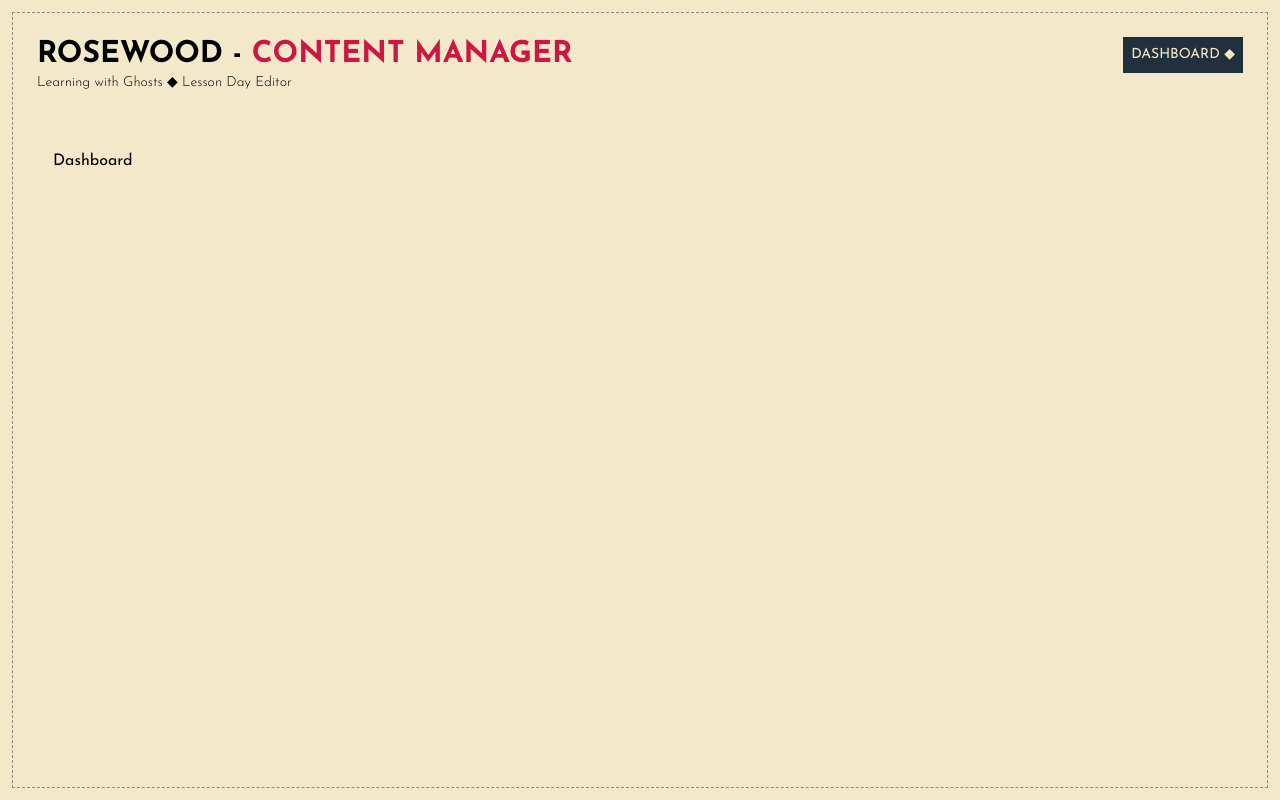
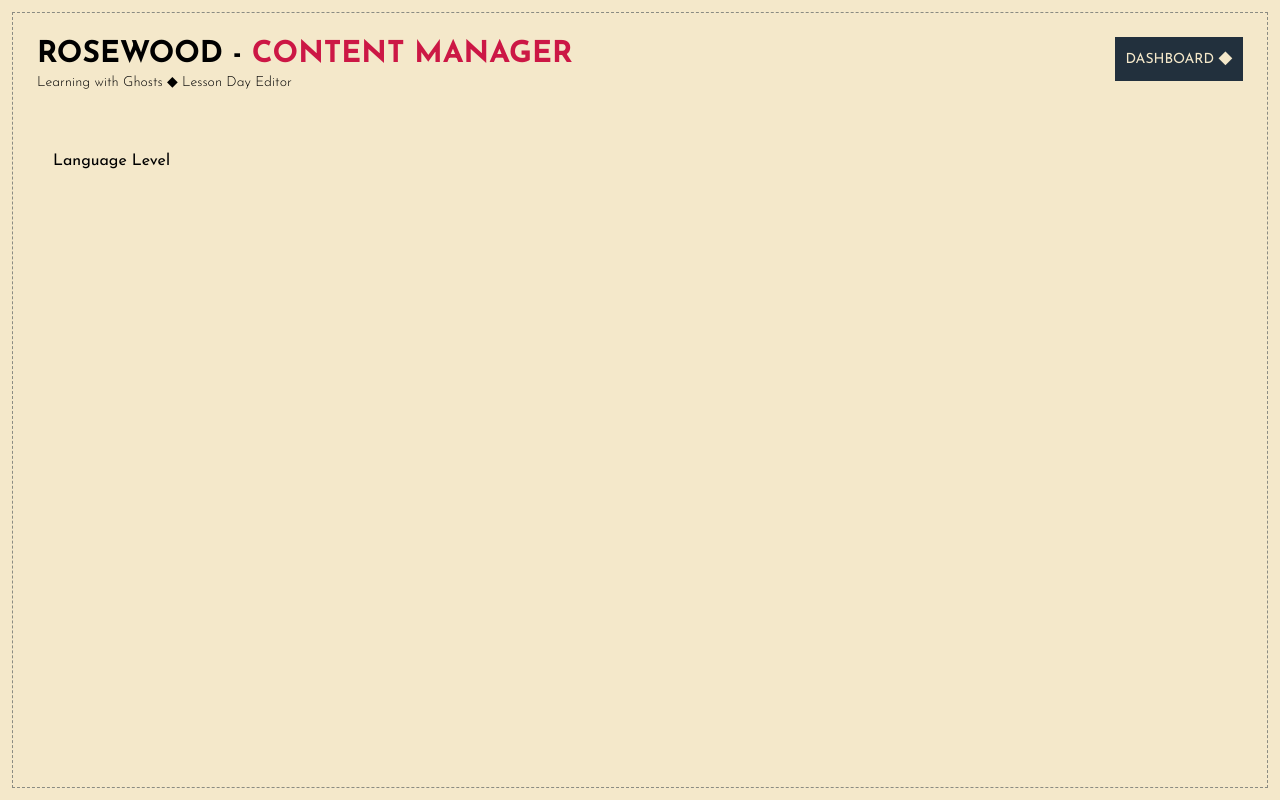
Before and after one commit to marciomarquessouza/rosewood-lwg, a React (Vite) app: page / in a window 1280 px wide. Built offline with nearby package versions, Linux system fonts and the light colour scheme.

Commit message:
feat: integrate react-router for navigation and add LanguageLevelForm component

```diff
--- a/package.json
+++ b/package.json
@@ -46,6 +46,7 @@
     "electron-squirrel-startup": "^1.0.1",
     "react": "^19.3.0",
     "react-dom": "^19.3.0",
+    "react-router-dom": "^7.18.4",
     "tailwindcss": "^4.3.3"
   }
 }
--- a/src/main/main.ts
+++ b/src/main/main.ts
@@ -1,5 +1,4 @@
 import { app, BrowserWindow, dialog, ipcMain } from "electron";
-import path from "node:path";
 import started from "electron-squirrel-startup";
 import { getProjectContent, openProject } from "./services/project-service";
 import { getSettings, updateSettings } from "./services/settings-service";
--- a/src/renderer/App.tsx
+++ b/src/renderer/App.tsx
@@ -1,10 +1,20 @@
 import { Dashboard } from "./features/Dashboard";
+import { LanguageLevelForm } from "./features/LanguageLevel/LanguageLevelForm";
 import { AppLayout } from "./layouts/AppLayout";
+import { HashRouter, Route, Routes } from "react-router-dom";
 
 export function App() {
   return (
-    <AppLayout>
-      <Dashboard />
-    </AppLayout>
+    <HashRouter>
+      <Routes>
+        <Route element={<AppLayout />}>
+          <Route path="/" element={<Dashboard />} />
+          <Route
+            path="/language/:language/:level"
+            element={<LanguageLevelForm />}
+          />
+        </Route>
+      </Routes>
+    </HashRouter>
   );
 }
--- a/src/renderer/components/Header/index.tsx
+++ b/src/renderer/components/Header/index.tsx
@@ -1,4 +1,11 @@
+import { useLocation, useNavigate } from "react-router-dom";
+
 export function Header() {
+  const navigate = useNavigate();
+  const { pathname } = useLocation();
+
+  const isDashboard = pathname === "/";
+
   return (
     <header className="p-6 flex flex-row justify-between">
       <div>
@@ -11,8 +18,19 @@
         </p>
       </div>
       <div>
-        <button className=" bg-rosewood-ink text-rosewood-bg p-2 text-sm">
-          DASHBOARD ◆
+        <button
+          onClick={isDashboard ? undefined : () => navigate(-1)}
+          className=" bg-rosewood-ink text-rosewood-bg p-2 text-sm min-w-32"
+        >
+          {isDashboard ? (
+            <span>
+              DASHBOARD <span className="text-lg">◆</span>
+            </span>
+          ) : (
+            <span>
+              BACK <span className="text-lg">◆</span>
+            </span>
+          )}
         </button>
       </div>
     </header>
--- a/src/renderer/features/Dashboard/index.tsx
+++ b/src/renderer/features/Dashboard/index.tsx
@@ -1,3 +1,12 @@
+import { useNavigate } from "react-router-dom";
+
 export function Dashboard() {
-  return <div>Dashboard</div>;
+  const navigate = useNavigate();
+  return (
+    <div>
+      <button onClick={() => navigate("/language/de-DE/A1-1")}>
+        Language Level
+      </button>
+    </div>
+  );
 }
--- /dev/null
+++ b/src/renderer/features/LanguageLevel/LanguageLevelForm.tsx
@@ -0,0 +1,3 @@
+export function LanguageLevelForm() {
+  return <div>LanguageLevelForm</div>;
+}
--- a/src/renderer/layouts/AppLayout.tsx
+++ b/src/renderer/layouts/AppLayout.tsx
@@ -1,12 +1,14 @@
-import { PropsWithChildren } from "react";
 import { Header } from "../components/Header";
+import { Outlet } from "react-router-dom";
 
-export function AppLayout({ children }: PropsWithChildren) {
+export function AppLayout() {
   return (
     <div className="min-h-screen bg-rosewood-bg p-3">
       <div className="min-h-[calc(100vh-24px)] border border-dashed border-rosewood-ink/50">
         <Header />
-        <main className="px-10 py-8">{children}</main>
+        <main className="px-10 py-8">
+          <Outlet />
+        </main>
       </div>
     </div>
   );
```
Also changed, not shown: 1 other file (tests, documents, lock files or other folders).
